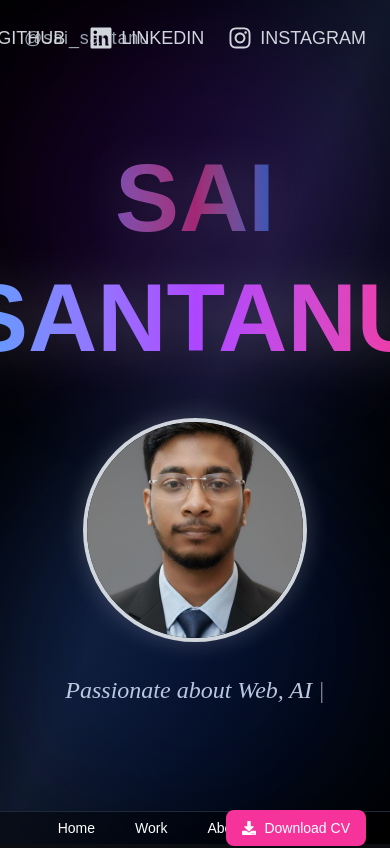
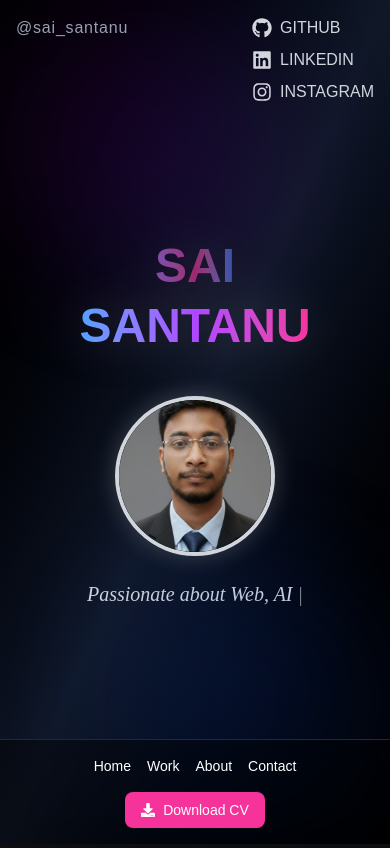
Before and after one commit to SaiSantanu/portfolio-site, a Next.js app: page / in a window 390 px wide. Shown: the top 848 px of the page. Built offline with nearby package versions, Linux system fonts and the light colour scheme.

Commit message:
Updated title and logo

```diff
--- a/src/app/components/Hero.jsx
+++ b/src/app/components/Hero.jsx
@@ -8,18 +8,14 @@ const Hero = () => {
   const [showNav, setShowNav] = useState(true);
   const [lastScrollY, setLastScrollY] = useState(0);
 
-  // Handle navbar visibility based on scroll
   useEffect(() => {
     const handleScroll = () => {
       const currentScrollY = window.scrollY;
-
-      // Hide navbar when scrolling down, show when scrolling up
       if (currentScrollY > lastScrollY && currentScrollY > 200) {
         setShowNav(false);
       } else {
         setShowNav(true);
       }
-
       setLastScrollY(currentScrollY);
     };
 
@@ -28,17 +24,17 @@ const Hero = () => {
   }, [lastScrollY]);
 
   return (
-    <section className="relative h-screen bg-gradient-to-br from-black via-gray-900 to-black text-white flex flex-col justify-center items-center overflow-hidden">
+    <section className="relative h-screen px-4 sm:px-6 md:px-12 bg-gradient-to-br from-black via-gray-900 to-black text-white flex flex-col justify-center items-center overflow-hidden">
       {/* Floating gradient orbs */}
-      <div className="absolute top-0 left-0 w-96 h-96 bg-purple-600/20 blur-3xl rounded-full animate-pulse"></div>
-      <div className="absolute bottom-0 right-0 w-96 h-96 bg-blue-600/20 blur-3xl rounded-full animate-pulse"></div>
+      <div className="absolute top-0 left-0 w-72 h-72 sm:w-96 sm:h-96 bg-purple-600/20 blur-3xl rounded-full animate-pulse"></div>
+      <div className="absolute bottom-0 right-0 w-72 h-72 sm:w-96 sm:h-96 bg-blue-600/20 blur-3xl rounded-full animate-pulse"></div>
 
       {/* Top Left Instagram Handle */}
       <motion.div
         initial={{ opacity: 0, y: -10 }}
         animate={{ opacity: 1, y: 0 }}
         transition={{ duration: 1 }}
-        className="absolute top-6 left-6 text-lg md:text-xl text-gray-400 tracking-wider"
+        className="absolute top-4 left-4 text-base sm:text-lg md:text-xl text-gray-400 tracking-wider"
       >
         @sai_santanu
       </motion.div>
@@ -48,31 +44,31 @@ const Hero = () => {
         initial={{ opacity: 0, y: -10 }}
         animate={{ opacity: 1, y: 0 }}
         transition={{ duration: 1, delay: 0.2 }}
-        className="absolute top-6 right-6 flex space-x-6 text-gray-300"
+        className="absolute top-4 right-4 flex flex-col sm:flex-row sm:space-x-6 space-y-2 sm:space-y-0 text-gray-300"
       >
         <a
           href="https://github.com/SaiSantanu"
           target="_blank"
           rel="noreferrer"
-          className="hover:text-white hover:scale-110 transition transform duration-200 flex items-center gap-2 text-lg md:text-xl"
+          className="hover:text-white hover:scale-110 transition transform duration-200 flex items-center gap-2 text-base sm:text-lg"
         >
-          <FaGithub className="text-2xl md:text-3xl" /> GITHUB
+          <FaGithub className="text-xl sm:text-2xl" /> GITHUB
         </a>
         <a
           href="https://linkedin.com/in/sai-santanu-sahoo"
           target="_blank"
           rel="noreferrer"
-          className="hover:text-white hover:scale-110 transition transform duration-200 flex items-center gap-2 text-lg md:text-xl"
+          className="hover:text-white hover:scale-110 transition transform duration-200 flex items-center gap-2 text-base sm:text-lg"
         >
-          <FaLinkedin className="text-2xl md:text-3xl" /> LINKEDIN
+          <FaLinkedin className="text-xl sm:text-2xl" /> LINKEDIN
         </a>
         <a
           href="https://instagram.com/sai_santanu"
           target="_blank"
           rel="noreferrer"
-          className="hover:text-white hover:scale-110 transition transform duration-200 flex items-center gap-2 text-lg md:text-xl"
+          className="hover:text-white hover:scale-110 transition transform duration-200 flex items-center gap-2 text-base sm:text-lg"
         >
-          <FaInstagram className="text-2xl md:text-3xl" /> INSTAGRAM
+          <FaInstagram className="text-xl sm:text-2xl" /> INSTAGRAM
         </a>
       </motion.div>
 
@@ -81,7 +77,7 @@ const Hero = () => {
         initial={{ opacity: 0, y: 50 }}
         animate={{ opacity: 1, y: 0 }}
         transition={{ duration: 1 }}
-        className="text-8xl md:text-9xl font-extrabold text-center leading-tight mb-6 drop-shadow-[0_0_25px_rgba(255,255,255,0.2)]"
+        className="text-5xl sm:text-6xl md:text-8xl lg:text-9xl font-extrabold text-center leading-tight mb-6 drop-shadow-[0_0_25px_rgba(255,255,255,0.2)]"
       >
         <span className="bg-gradient-to-r from-purple-400 via-pink-500 to-blue-500 bg-clip-text text-transparent animate-pulse">
           SAI
@@ -97,7 +93,7 @@ const Hero = () => {
         initial={{ scale: 0.8, opacity: 0 }}
         animate={{ scale: 1, opacity: 1 }}
         transition={{ duration: 1, delay: 0.3 }}
-        className="mt-4 w-56 h-56 md:w-72 md:h-72 rounded-full border-4 border-gray-300 shadow-[0_0_25px_rgba(255,255,255,0.2)] overflow-hidden hover:scale-105 transition-transform duration-300 backdrop-blur-sm"
+        className="mt-4 w-40 h-40 sm:w-48 sm:h-48 md:w-72 md:h-72 rounded-full border-4 border-gray-300 shadow-[0_0_25px_rgba(255,255,255,0.2)] overflow-hidden hover:scale-105 transition-transform duration-300 backdrop-blur-sm"
       >
         <img
           src="/pic.jpg"
@@ -111,7 +107,7 @@ const Hero = () => {
         initial={{ opacity: 0 }}
         animate={{ opacity: 1 }}
         transition={{ duration: 1, delay: 0.6 }}
-        className="mt-8 text-gray-300 italic text-2xl md:text-3xl text-center max-w-2xl"
+        className="mt-6 text-gray-300 italic text-xl sm:text-2xl md:text-3xl text-center max-w-xl"
         style={{ fontFamily: "cursive" }}
       >
         <ReactTyped
@@ -127,15 +123,15 @@ const Hero = () => {
         />
       </motion.div>
 
-      {/* Bottom Navbar (Hide on Scroll Down) */}
+      {/* Bottom Navbar */}
       <motion.nav
         initial={{ y: 0, opacity: 1 }}
         animate={{ y: showNav ? 0 : 100, opacity: showNav ? 1 : 0 }}
         transition={{ duration: 0.4, ease: "easeInOut" }}
-        className="fixed bottom-0 left-0 w-full bg-black/40 backdrop-blur-md border-t border-gray-800 flex justify-center items-center px-6 py-4 text-sm font-medium z-50"
+        className="fixed bottom-0 left-0 w-full bg-black/40 backdrop-blur-md border-t border-gray-800 flex flex-col sm:flex-row justify-center items-center px-4 py-4 text-sm font-medium z-50"
       >
         {/* Centered Links */}
-        <div className="absolute left-1/2 transform -translate-x-1/2 flex space-x-10">
+        <div className="flex flex-wrap justify-center gap-4 sm:gap-6 md:gap-10">
           {["Home", "Work", "About", "Contact"].map((item) => (
             <a
               key={item}
@@ -148,7 +144,7 @@ const Hero = () => {
         </div>
 
         {/* CV Button */}
-        <div className="absolute right-6">
+        <div className="mt-4 sm:mt-0 sm:absolute sm:right-6">
           <a
             href="/Sai_Santanu_CV.pdf"
             download
--- a/src/app/layout.js
+++ b/src/app/layout.js
@@ -14,11 +14,9 @@ const geistMono = Geist_Mono({
 export const metadata = {
   title: "Sai Santanu Portfolio",
   description: "Personal portfolio of Sai Santanu — Developer & Innovator.",
-  icons: [
-    { rel: "icon", url: "/logo.png", sizes: "32x32" },
-    { rel: "icon", url: "/logo.png", sizes: "16x16" },
-    { rel: "apple-touch-icon", url: "/logo.png", sizes: "180x180" },
-  ],
+  icons: {
+    icon: "/favicon.ico",
+  },
 };
 
 
```
Also changed, not shown: public/logo.png (deleted), 1 other file (tests, documents, lock files or other folders).
